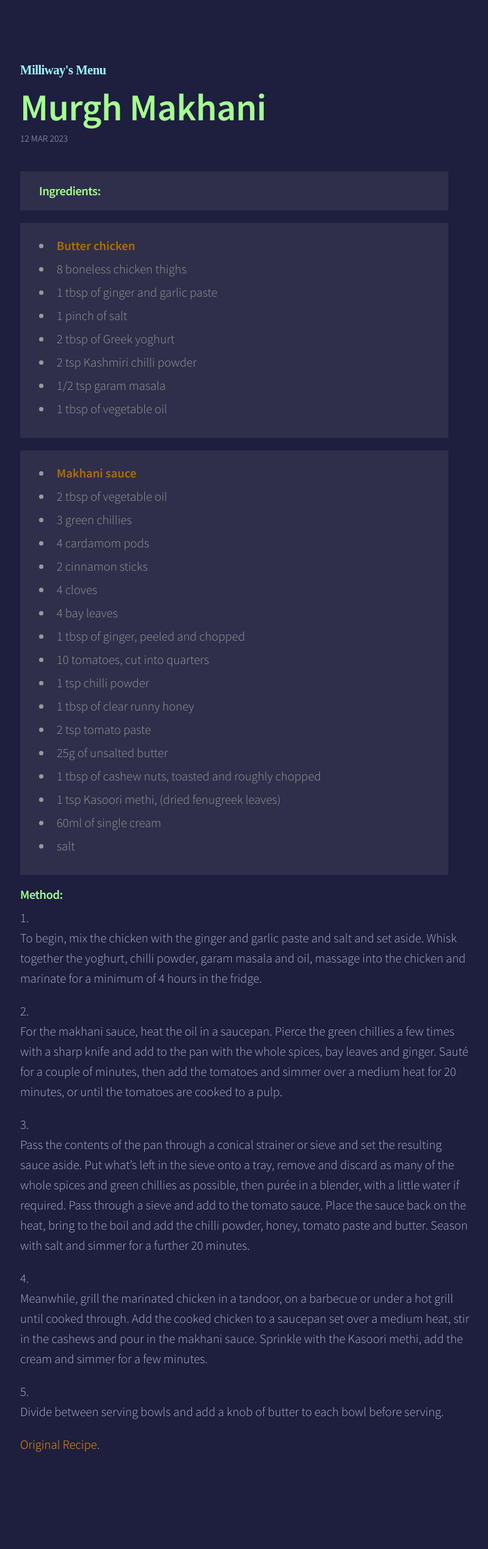
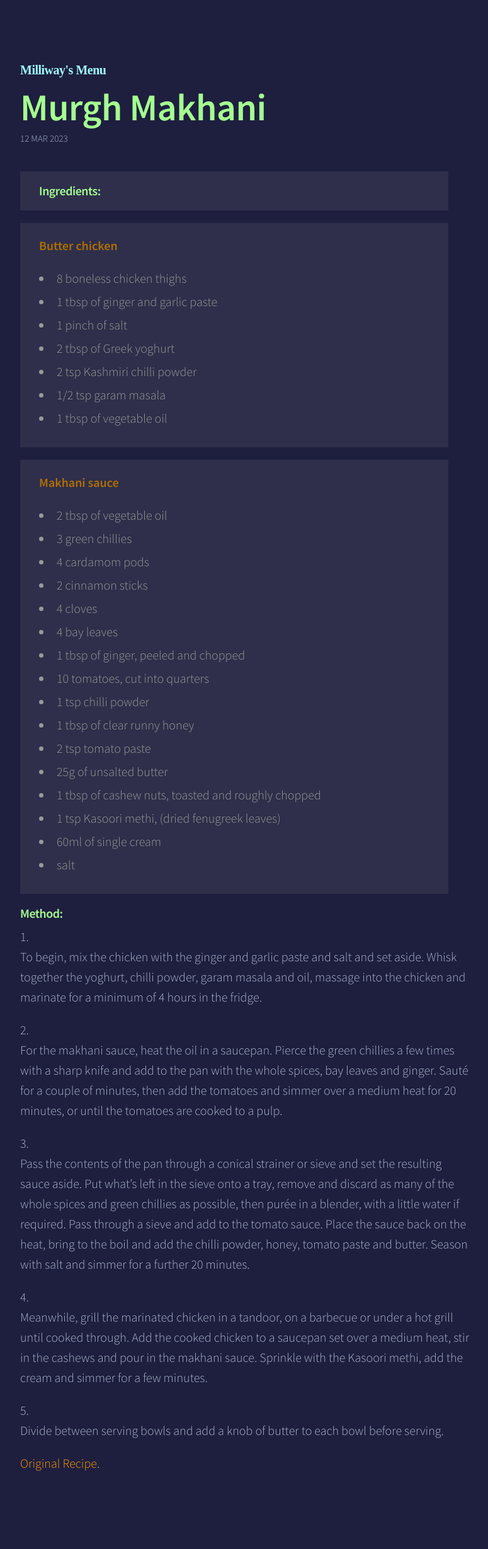
Before and after one commit to YaDryBug/yadrybug.github.io, a Jekyll site: the page built from _posts/2023-03-12-murgh-makhani.markdown, in a window 1280 px wide. Shown: the whole page at 63% size, without its empty margins (248-1023 px from the left). Built offline with Jekyll 4.4.1, drawn with Linux system fonts in a browser that asks for light colours; some web fonts are replaced; before the commit the page ends 2429 px from its top, so only the background shows below that.

Commit message:
tweaaajk

```diff
--- a/_posts/2023-03-12-murgh-makhani.markdown
+++ b/_posts/2023-03-12-murgh-makhani.markdown
@@ -6,7 +6,7 @@ categories: dinner
 ---
 > #### Ingredients:
 
-> - **Butter chicken**
+> **Butter chicken**
 > - 8 boneless chicken thighs
 > - 1 tbsp of ginger and garlic paste
 > - 1 pinch of salt
@@ -15,7 +15,7 @@ categories: dinner
 > - 1/2 tsp garam masala
 > - 1 tbsp of vegetable oil
 
-> - **Makhani sauce**
+> **Makhani sauce**
 > - 2 tbsp of vegetable oil
 > - 3 green chillies
 > - 4 cardamom pods
```
